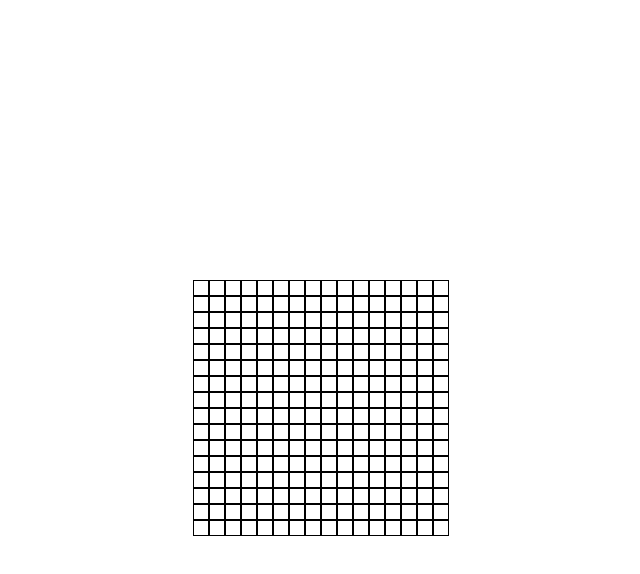
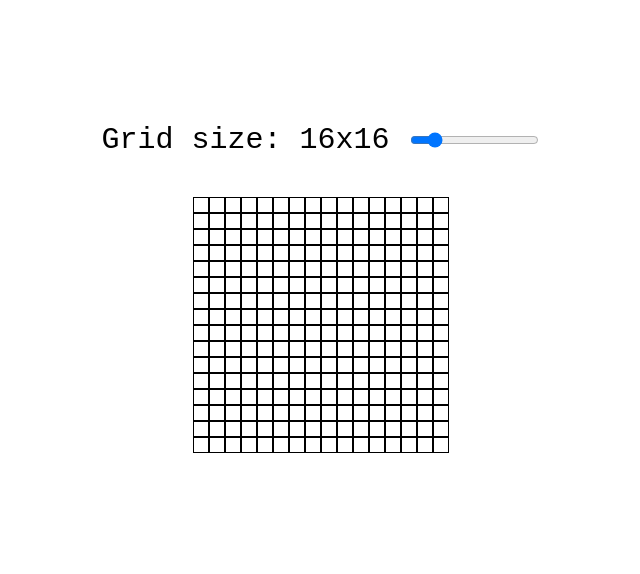
Before and after one commit to CallMeMaverick/Etch-a-Sketch, a plain HTML site: page index.html in a window 1280 px wide. Shown: the whole page, without its empty margins (319-959 px from the left). Drawn offline with Linux system fonts and the light colour scheme.

Commit message:
Add slider and its adjustment with text

```diff
--- a/index.html
+++ b/index.html
@@ -7,8 +7,14 @@
     <title>Etch A Sketch</title>
 </head>
 <body>
-  <div id="container">
+<div id="input-container">
+    <label for="grid-size">Grid size: <span id="grid-size-value">1x1</span></label>
+    <input type="range" id="grid-size" name="grid-size" min="1" max="100" value="16">
+</div>
 
-  </div>
+
+<div id="container">
+
+    </div>
 </body>
 </html>
--- a/script.js
+++ b/script.js
@@ -25,3 +25,15 @@ const squares = document.getElementsByClassName("square");
 for (const square of squares) {
     square.addEventListener("mouseover", changeBackgroundColor);
 }
+
+
+document.addEventListener("DOMContentLoaded", function() {
+    let slider = document.getElementById("grid-size");
+    let output = document.getElementById("grid-size-value");
+
+    output.textContent = slider.value + 'x' + slider.value;
+
+    slider.oninput = function() {
+        output.textContent = this.value + 'x' + this.value;
+    }
+});
--- a/style.css
+++ b/style.css
@@ -1,8 +1,15 @@
 body {
     display: flex;
+    flex-direction: column;
     justify-content: center;
     align-items: center;
-    min-height: 100vh;
+    min-height: 70vh;
+}
+
+#input-container {
+    font-family: 'Courier New', Courier, monospace;
+    font-size: 30px;
+    margin-bottom: 40px;
 }
 
 #container {
```
